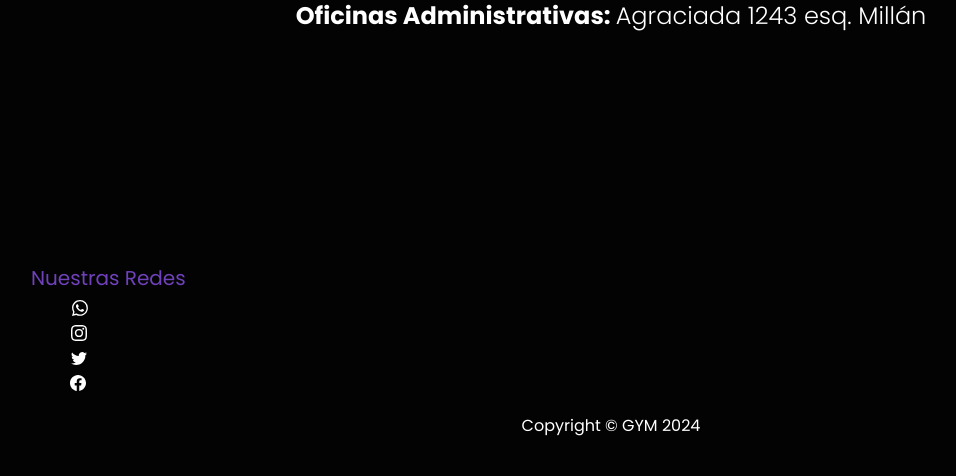
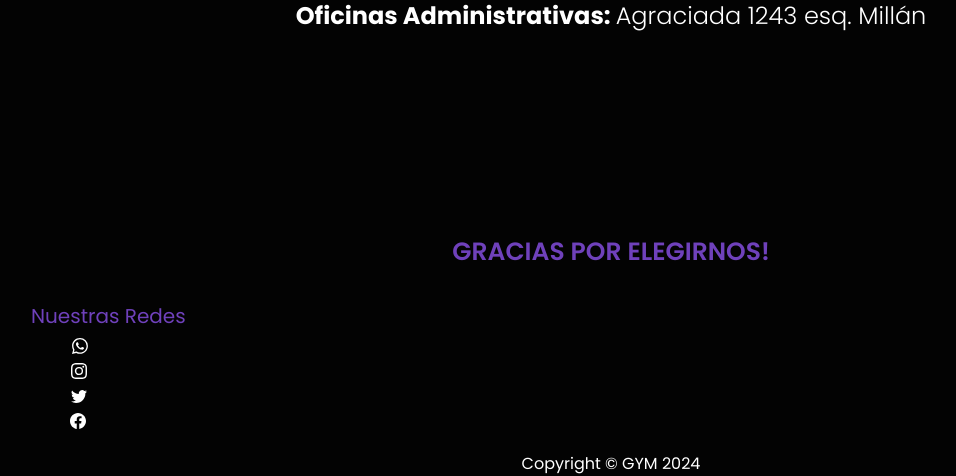
Before and after one commit to Proyecto3Fidat/ProyectoEgreso, a PHP site: page /Public/index.html in a window 1280 px wide; the page is wider, and only the part inside the window is pictured. Shown: the part 2714-3190 px from the top of that part, without its empty margins (29-985 px from the left). Before the commit the page ends 3150 px from the top of that part, so only its background shows below. Run offline with PHP 8.4, Linux system fonts and the light colour scheme.

Commit message:
11-06-2024

```diff
--- a/Public/css/style.css
+++ b/Public/css/style.css
@@ -267,6 +267,13 @@ li:nth-child(3) .slide-circulo {
     padding: 100px;
     margin: 0;
 }
+.footer h1 {
+    font-size: 25px;
+    font-weight: 600;
+    text-align: center;
+    color: #6f41bb;
+    text-transform: uppercase;
+}
 .footer h2 {
     font-size: 20px;
     font-weight: 400;
--- a/Public/index.html
+++ b/Public/index.html
@@ -176,6 +176,7 @@
 
 </body>
 <footer class="footer">
+    <h1>Gracias por elegirnos!</h1>
     <h2>Nuestras Redes</h2>
     <h4>Copyright <span>&copy</span> GYM 2024</h4>
     <div class="redes">
@@ -191,7 +192,6 @@
           <a href="" class="fb-logo"><svg xmlns="http://www.w3.org/2000/svg" width="16" height="16" fill="currentColor" class="bi bi-facebook" viewBox="0 0 16 16">
             <path d="M16 8.049c0-4.446-3.582-8.05-8-8.05C3.58 0-.002 3.603-.002 8.05c0 4.017 2.926 7.347 6.75 7.951v-5.625h-2.03V8.05H6.75V6.275c0-2.017 1.195-3.131 3.022-3.131.876 0 1.791.157 1.791.157v1.98h-1.009c-.993 0-1.303.621-1.303 1.258v1.51h2.218l-.354 2.326H9.25V16c3.824-.604 6.75-3.934 6.75-7.951"/>
           </svg></a>
-
     </div>
 </footer>
 <script>
```
